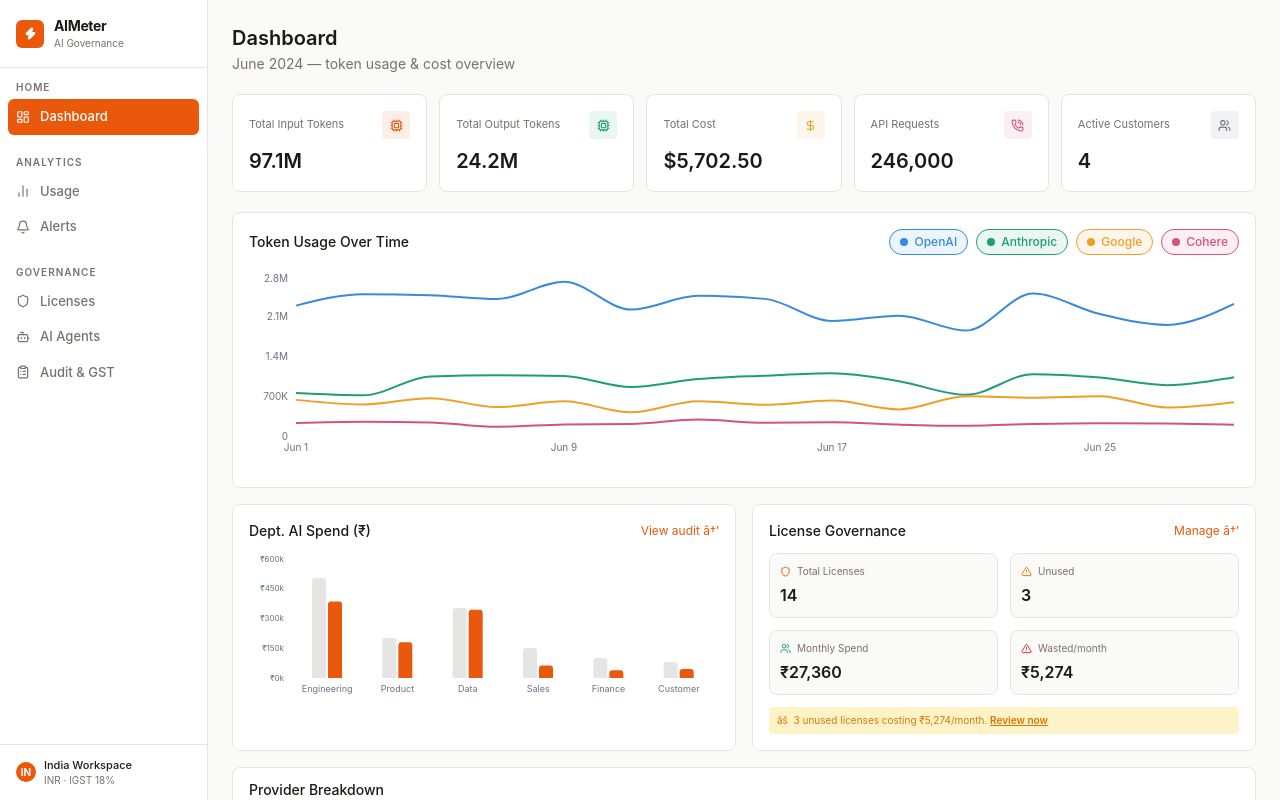
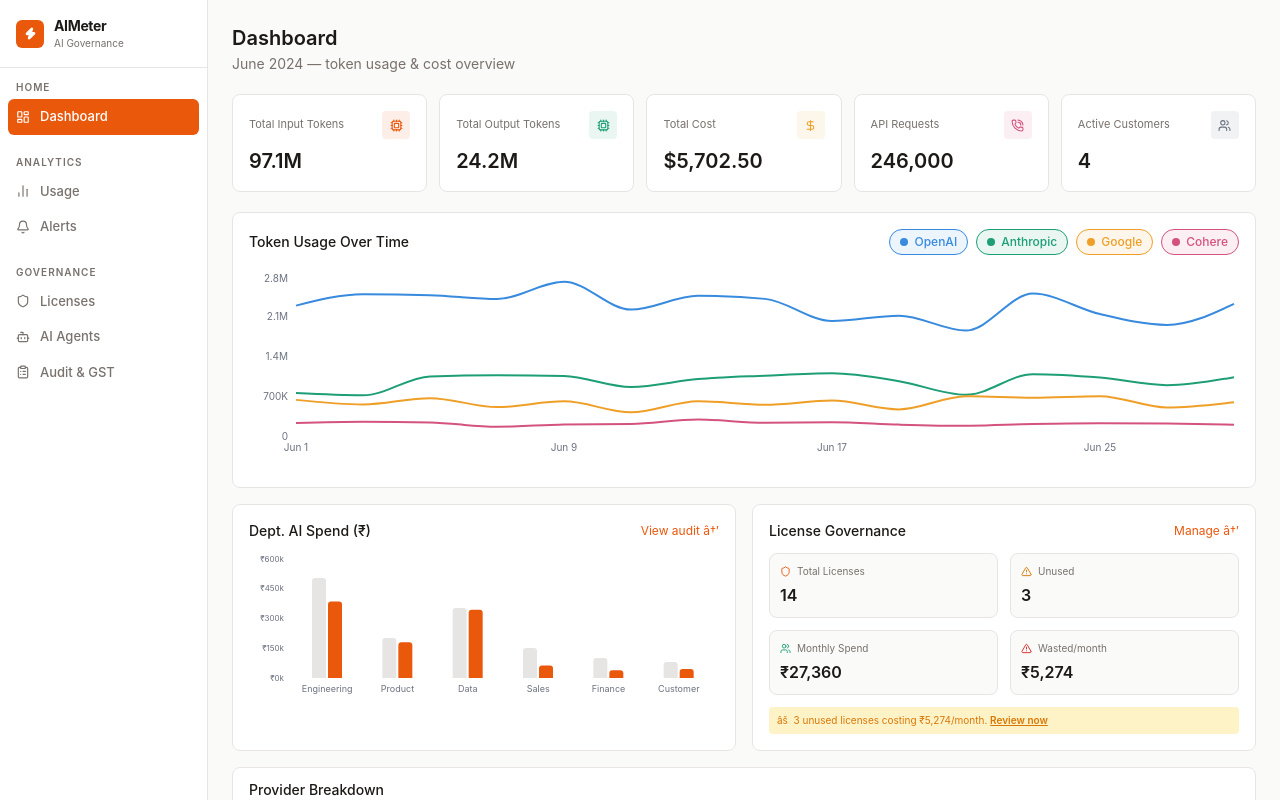
Before and after one commit to sopya88/AIMeter, a Next.js app: page / in a window 1280 px wide. Built offline with nearby package versions, Linux system fonts and the light colour scheme.

Commit message:
feat: remove sidebar footer completely

```diff
--- a/src/components/Sidebar.tsx
+++ b/src/components/Sidebar.tsx
@@ -87,17 +87,6 @@ export default function Sidebar() {
           ))}
         </nav>
 
-        {/* Footer — neutral, no fake data */}
-        <div className="px-4 py-3 border-t" style={{ borderColor: "var(--border)" }}>
-          <div className="flex items-center gap-2">
-            <div className="w-5 h-5 rounded-full flex items-center justify-center text-[10px] font-bold text-white"
-              style={{ background: "var(--accent)" }}>IN</div>
-            <div>
-              <div className="text-[11px] font-medium" style={{ color: "var(--text)" }}>India Workspace</div>
-              <div className="text-[10px]" style={{ color: "var(--muted)" }}>INR · IGST 18%</div>
-            </div>
-          </div>
-        </div>
       </aside>
 
       {/* ── Mobile top bar ─────────────────────────────────────────── */}
```
